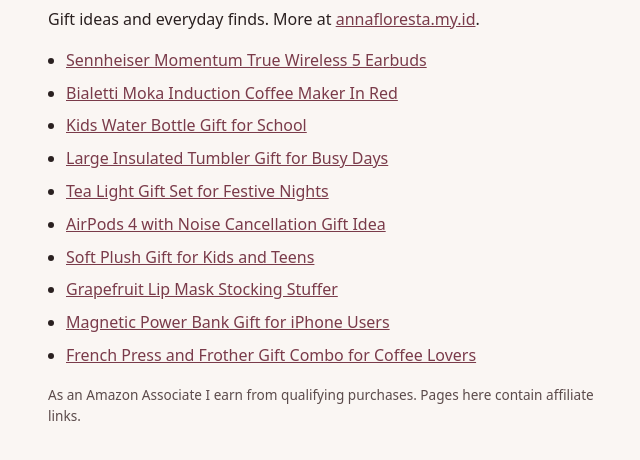
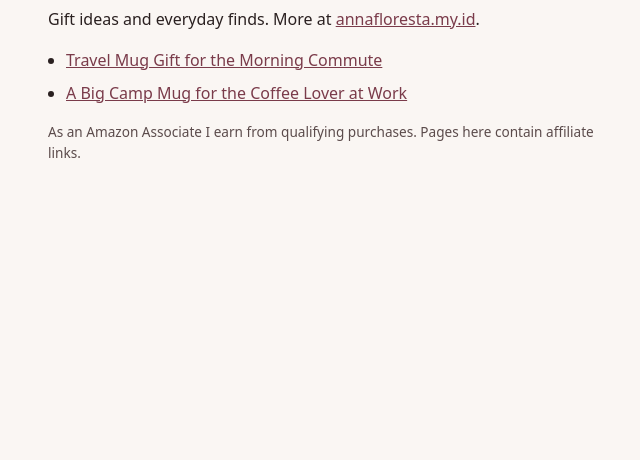
Before and after one commit to melvinsyamsuddin-byte/anna-pins, a plain HTML site: page index.html in a window 1280 px wide. Shown: the part 74-534 px from the top of the page, without its empty margins (312-952 px from the left). Drawn offline with Linux system fonts and the light colour scheme.

Commit message:
Perbarui beranda

```diff
--- a/index.html
+++ b/index.html
@@ -13,16 +13,8 @@
 <h1>Anna Floresta Picks</h1>
 <p>Gift ideas and everyday finds. More at <a href="https://annafloresta.my.id">annafloresta.my.id</a>.</p>
 <ul>
-<li><a href="/p/anna261126-02.html">Sennheiser Momentum True Wireless 5 Earbuds</a></li>
-<li><a href="/p/anna261126-01.html">Bialetti Moka Induction Coffee Maker In Red</a></li>
-<li><a href="/p/anna261125-02.html">Kids Water Bottle Gift for School</a></li>
-<li><a href="/p/anna261125-01.html">Large Insulated Tumbler Gift for Busy Days</a></li>
-<li><a href="/p/anna261124-02.html">Tea Light Gift Set for Festive Nights</a></li>
-<li><a href="/p/anna261124-01.html">AirPods 4 with Noise Cancellation Gift Idea</a></li>
-<li><a href="/p/anna261123-02.html">Soft Plush Gift for Kids and Teens</a></li>
-<li><a href="/p/anna261123-01.html">Grapefruit Lip Mask Stocking Stuffer</a></li>
-<li><a href="/p/anna261122-02.html">Magnetic Power Bank Gift for iPhone Users</a></li>
-<li><a href="/p/anna261122-01.html">French Press and Frother Gift Combo for Coffee Lovers</a></li>
+<li><a href="/p/anna261127-02.html">Travel Mug Gift for the Morning Commute</a></li>
+<li><a href="/p/anna261127-01.html">A Big Camp Mug for the Coffee Lover at Work</a></li>
 </ul>
 <p class="note">As an Amazon Associate I earn from qualifying purchases. Pages here contain affiliate links.</p>
 </main>
```
